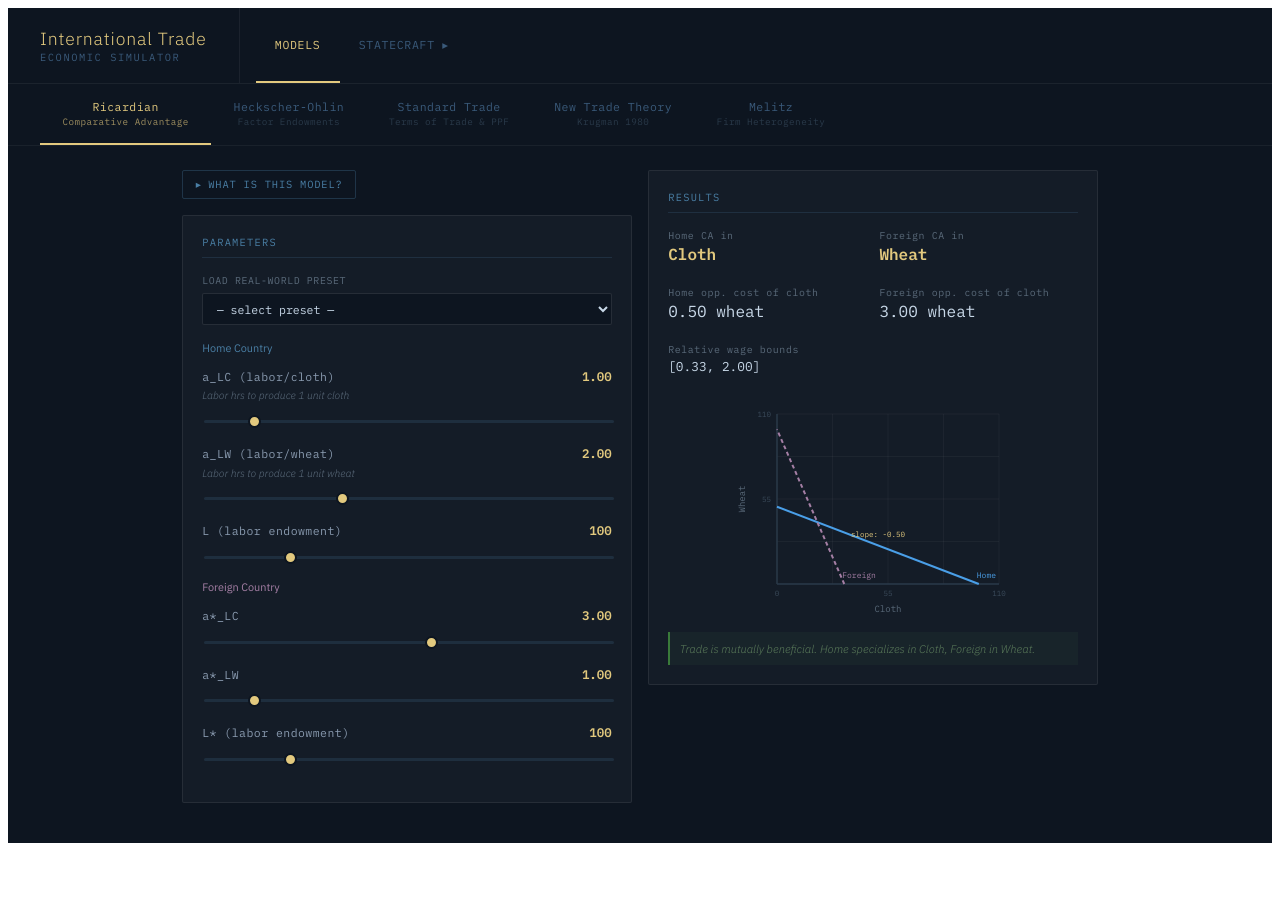
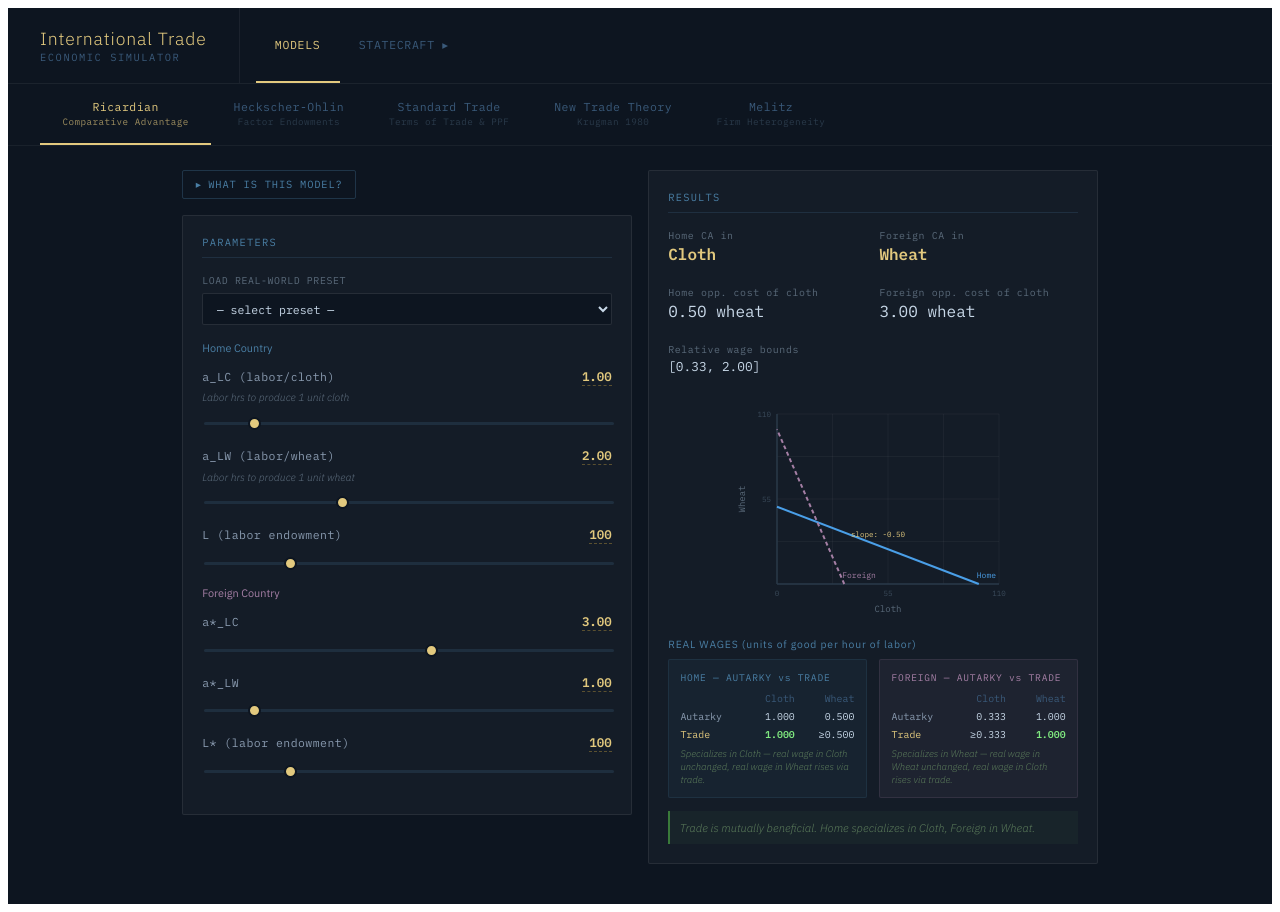
Before and after one commit to jae2185/trade-simulator, a React (Vite) app: page / in a window 1280 px wide. Before the commit the page ends 851 px from the top, so only its background shows below. Built offline with nearby package versions, Linux system fonts and the light colour scheme.

Commit message:
added real wage calculator to Ricardian model

```diff
--- a/src/App.jsx
+++ b/src/App.jsx
@@ -1,18 +1,54 @@
 import { useState } from "react";
-import EconomicStatecraft from './EconomicStatecraft.jsx'
+
 // ─── Shared UI Components ────────────────────────────────────────────────────
 
 function Slider({ label, value, min, max, step = 0.01, onChange, unit = "", desc }) {
+  const [editing, setEditing] = useState(false);
+  const [draft, setDraft] = useState("");
+  const fmt = v => typeof v === "number" ? (step >= 1 ? v.toFixed(0) : v.toFixed(2)) : v;
+
+  const commitDraft = () => {
+    const parsed = parseFloat(draft);
+    if (!isNaN(parsed)) onChange(parsed);
+    setEditing(false);
+  };
+
   return (
     <div style={{ marginBottom: "1.1rem" }}>
       <div style={{ display: "flex", justifyContent: "space-between", alignItems: "baseline", marginBottom: "0.3rem" }}>
         <span style={{ fontFamily: "'IBM Plex Mono', monospace", fontSize: "0.72rem", color: "#8a9bb0", letterSpacing: "0.04em" }}>{label}</span>
-        <span style={{ fontFamily: "'IBM Plex Mono', monospace", fontSize: "0.78rem", color: "#e2c97e", fontWeight: 600 }}>
-          {typeof value === "number" ? (step >= 1 ? value.toFixed(0) : value.toFixed(2)) : value}{unit}
-        </span>
+        {editing ? (
+          <input
+            autoFocus
+            type="number"
+            value={draft}
+            step={step}
+            onChange={e => setDraft(e.target.value)}
+            onBlur={commitDraft}
+            onKeyDown={e => { if (e.key === "Enter") commitDraft(); if (e.key === "Escape") setEditing(false); }}
+            style={{
+              background: "#0d1520", border: "1px solid #e2c97e", borderRadius: "2px",
+              color: "#e2c97e", fontFamily: "'IBM Plex Mono', monospace", fontSize: "0.78rem",
+              fontWeight: 600, width: 80, textAlign: "right", padding: "0.1rem 0.3rem",
+              outline: "none",
+            }}
+          />
+        ) : (
+          <span
+            onClick={() => { setDraft(fmt(value)); setEditing(true); }}
+            title="Click to type a custom value"
+            style={{
+              fontFamily: "'IBM Plex Mono', monospace", fontSize: "0.78rem", color: "#e2c97e",
+              fontWeight: 600, cursor: "text", borderBottom: "1px dashed #5a5030",
+              paddingBottom: "1px",
+            }}
+          >
+            {fmt(value)}{unit}
+          </span>
+        )}
       </div>
       {desc && <div style={{ fontSize: "0.65rem", color: "#5a6a7a", marginBottom: "0.3rem", fontStyle: "italic" }}>{desc}</div>}
-      <input type="range" min={min} max={max} step={step} value={value}
+      <input type="range" min={min} max={Math.max(max, value)} step={step} value={Math.min(value, Math.max(max, value))}
         onChange={e => onChange(parseFloat(e.target.value))}
         style={{ width: "100%", accentColor: "#e2c97e", cursor: "pointer" }} />
     </div>
@@ -182,6 +218,51 @@ function RicardianModel() {
                 </>
               )}
             </AxesChart>
+          </div>
+          <div style={{ fontSize: "0.65rem", color: "#4a7fa5", letterSpacing: "0.08em", margin: "0.8rem 0 0.5rem" }}>REAL WAGES (units of good per hour of labor)</div>
+          <div style={{ display: "grid", gridTemplateColumns: "1fr 1fr", gap: "0.8rem", marginBottom: "0.8rem" }}>
+            <div style={{ background: "rgba(74,127,165,0.07)", border: "1px solid rgba(74,127,165,0.15)", borderRadius: "2px", padding: "0.7rem" }}>
+              <div style={{ fontSize: "0.6rem", color: "#4a7fa5", fontFamily: "'IBM Plex Mono', monospace", letterSpacing: "0.08em", marginBottom: "0.5rem" }}>HOME — AUTARKY vs TRADE</div>
+              <div style={{ display: "grid", gridTemplateColumns: "1fr 1fr 1fr", gap: "0.3rem", fontSize: "0.62rem", fontFamily: "'IBM Plex Mono', monospace" }}>
+                <div style={{ color: "#3a5a7a" }}></div>
+                <div style={{ color: "#3a5a7a", textAlign: "right" }}>Cloth</div>
+                <div style={{ color: "#3a5a7a", textAlign: "right" }}>Wheat</div>
+                <div style={{ color: "#8a9bb0" }}>Autarky</div>
+                <div style={{ color: "#c8d8e8", textAlign: "right" }}>{(1/p.aLC).toFixed(3)}</div>
+                <div style={{ color: "#c8d8e8", textAlign: "right" }}>{(1/p.aLW).toFixed(3)}</div>
+                <div style={{ color: "#e2c97e" }}>Trade</div>
+                <div style={{ color: homeCA === "Cloth" ? "#7fe87f" : "#c8d8e8", textAlign: "right", fontWeight: homeCA === "Cloth" ? 700 : 400 }}>
+                  {homeCA === "Cloth" ? (1/p.aLC).toFixed(3) : `≥${(1/p.aLC).toFixed(3)}`}
+                </div>
+                <div style={{ color: homeCA === "Wheat" ? "#7fe87f" : "#c8d8e8", textAlign: "right", fontWeight: homeCA === "Wheat" ? 700 : 400 }}>
+                  {homeCA === "Wheat" ? (1/p.aLW).toFixed(3) : `≥${(1/p.aLW).toFixed(3)}`}
+                </div>
+              </div>
+              <div style={{ fontSize: "0.6rem", color: "#5a7a5a", marginTop: "0.4rem", fontStyle: "italic" }}>
+                Specializes in {homeCA} — real wage in {homeCA} unchanged, real wage in {homeCA === "Cloth" ? "Wheat" : "Cloth"} rises via trade.
+              </div>
+            </div>
+            <div style={{ background: "rgba(165,127,165,0.07)", border: "1px solid rgba(165,127,165,0.15)", borderRadius: "2px", padding: "0.7rem" }}>
+              <div style={{ fontSize: "0.6rem", color: "#a57fa5", fontFamily: "'IBM Plex Mono', monospace", letterSpacing: "0.08em", marginBottom: "0.5rem" }}>FOREIGN — AUTARKY vs TRADE</div>
+              <div style={{ display: "grid", gridTemplateColumns: "1fr 1fr 1fr", gap: "0.3rem", fontSize: "0.62rem", fontFamily: "'IBM Plex Mono', monospace" }}>
+                <div style={{ color: "#3a5a7a" }}></div>
+                <div style={{ color: "#3a5a7a", textAlign: "right" }}>Cloth</div>
+                <div style={{ color: "#3a5a7a", textAlign: "right" }}>Wheat</div>
+                <div style={{ color: "#8a9bb0" }}>Autarky</div>
+                <div style={{ color: "#c8d8e8", textAlign: "right" }}>{(1/p.aLCs).toFixed(3)}</div>
+                <div style={{ color: "#c8d8e8", textAlign: "right" }}>{(1/p.aLWs).toFixed(3)}</div>
+                <div style={{ color: "#e2c97e" }}>Trade</div>
+                <div style={{ color: forCA === "Cloth" ? "#7fe87f" : "#c8d8e8", textAlign: "right", fontWeight: forCA === "Cloth" ? 700 : 400 }}>
+                  {forCA === "Cloth" ? (1/p.aLCs).toFixed(3) : `≥${(1/p.aLCs).toFixed(3)}`}
+                </div>
+                <div style={{ color: forCA === "Wheat" ? "#7fe87f" : "#c8d8e8", textAlign: "right", fontWeight: forCA === "Wheat" ? 700 : 400 }}>
+                  {forCA === "Wheat" ? (1/p.aLWs).toFixed(3) : `≥${(1/p.aLWs).toFixed(3)}`}
+                </div>
+              </div>
+              <div style={{ fontSize: "0.6rem", color: "#5a7a5a", marginTop: "0.4rem", fontStyle: "italic" }}>
+                Specializes in {forCA} — real wage in {forCA} unchanged, real wage in {forCA === "Cloth" ? "Wheat" : "Cloth"} rises via trade.
+              </div>
+            </div>
           </div>
           <div style={{ fontSize: "0.7rem", color: "#5a7a5a", fontStyle: "italic", background: "rgba(90,160,90,0.06)", padding: "0.6rem", borderLeft: "2px solid #3a7a3a" }}>
             {tradeExists ? `Trade is mutually beneficial. Home specializes in ${homeCA}, Foreign in ${forCA}.` : "Both countries have identical relative productivities — no gains from trade."}
@@ -753,7 +834,7 @@ export default function App() {
       <Nav />
       <Routes>
         <Route path="/" element={<SimulatorPage />} />
-        <Route path="/game" element={<EconomicStatecraft />} />
+        <Route path="/game" element={<div style={{ padding: "3rem 2rem", color: "#e2c97e", fontFamily: "'IBM Plex Mono', monospace", fontSize: "0.9rem" }}>STATECRAFT — loading soon...</div>} />
       </Routes>
     </div>
   );
```
Also changed, not shown: src/EconomicStatecraft.jsx (+19 -9 lines).
